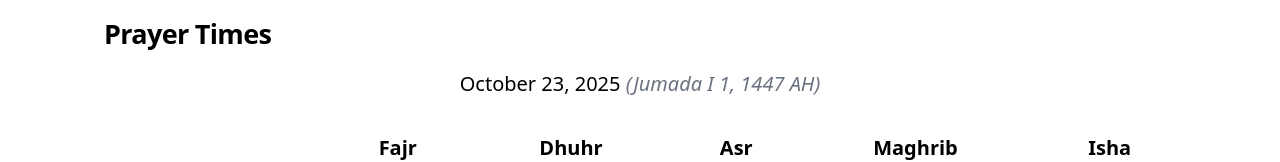
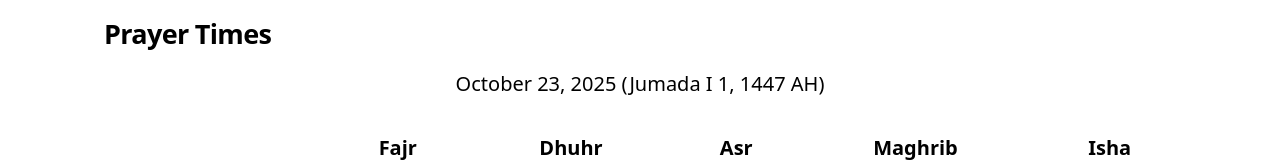
Before and after one commit to mhmh4/masjidalbani.com, a plain HTML site: page index.html in a window 1280 px wide. Shown: the part 141-303 px from the top of the page. Drawn offline with nearby package versions, Linux system fonts and the light colour scheme; no server answers.

Commit message:
Update index.html

```diff
--- a/index.html
+++ b/index.html
@@ -61,7 +61,7 @@
 
         <div class="text-center text-lg sm:text-xl">
           <span id="gregorian-date"></span>
-          <span id="hijri-date" class="italic text-gray-500"></span>
+          <span id="hijri-date"></span>
         </div>
 
         <!-- desktop -->
```
